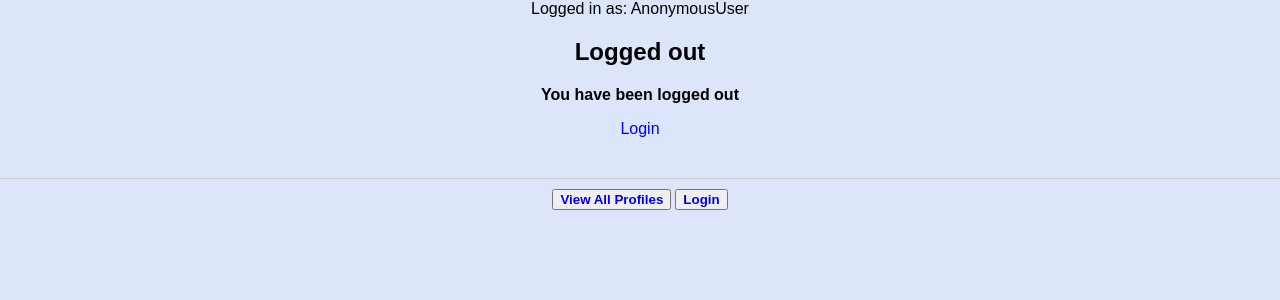
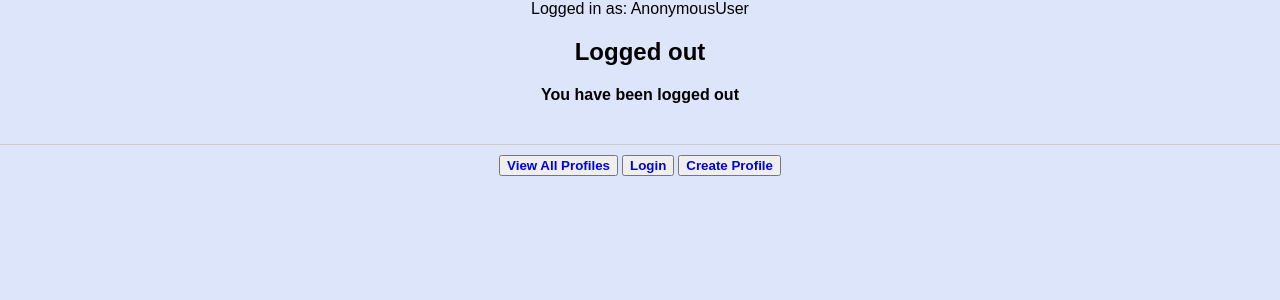
Before and after one commit to sulafaljabal/cs412, a Django app: page /mini_insta/logged_out/ in a window 1280 px wide. Shown: the top 300 px of the page. Run offline with Django 5.2, Linux system fonts and the light colour scheme.

Commit message:
Fixed loggin out redirect issue. Added functionality for following and unfollowing users as well as liking and removing post

```diff
--- a/mini_insta/forms.py
+++ b/mini_insta/forms.py
@@ -35,3 +35,9 @@ class UpdatePostForm(forms.ModelForm):
 
     #endMeta
 #end class UpdateProfileForm
+
+class CreateProfileForm(forms.ModelForm):
+    """Form to create profile through application"""
+    class Meta:
+        model = Profile
+        fields = ['username', 'display_name', 'bio_text', 'profile_image_url']
--- a/mini_insta/templates/mini_insta/base.html
+++ b/mini_insta/templates/mini_insta/base.html
@@ -40,6 +40,7 @@
 
                 {% else %}
                 <button type="button"><strong><a href="{% url 'login' %}">Login</a></strong></button>
+                <button type="button"><strong><a href="{% url 'create_profile' %}">Create Profile</a></strong></button>
 
                 {% endif %}
             </nav>
--- a/mini_insta/templates/mini_insta/logged_out.html
+++ b/mini_insta/templates/mini_insta/logged_out.html
@@ -9,7 +9,6 @@
 <h2>Logged out</h2>
 <p><strong>You have been logged out</strong></p>
 
-
-<p><a href="{% url 'login' %}">Login</p>
+<!--Logging in button is already present in base template-->
 
 {% endblock %}
--- a/mini_insta/templates/mini_insta/login.html
+++ b/mini_insta/templates/mini_insta/login.html
@@ -14,7 +14,7 @@
 <form method="post" >
     {% csrf_token %}
     {{form.as_p}}
-    <input type="hidden" next = "next" value="{% url 'show_all_profiles' %}">
+    <input type="hidden" name = "next" value="{% url 'show_all_profiles' %}">
     <button type="submit">Login</button>
 </form>
 {% endblock %}
--- a/mini_insta/urls.py
+++ b/mini_insta/urls.py
@@ -34,4 +34,6 @@ urlpatterns = [
     path('logout/', auth_views.LogoutView.as_view(next_page='logged_out'), name='logout'),
     path('logged_out/', LoggedOutView.as_view(), name='logged_out'),
 
+    path('create_profile/', CreateProfileView.as_view(), name='create_profile'),
+
 ]
--- a/mini_insta/views.py
+++ b/mini_insta/views.py
@@ -9,6 +9,10 @@ from .models import * # Profile, Post, Photos
 from django.urls import reverse
 from .forms import * #CreatePostForm, more incoming
 from django.contrib.auth.mixins import LoginRequiredMixin
+from django.contrib.auth.forms import UserCreationForm
+from django.contrib.auth import login
+from django.shortcuts import redirect
+
 
 
 class ProfileRequiredMixin(LoginRequiredMixin):
@@ -340,3 +344,121 @@ class LoggedOutView(TemplateView):
     """A view to show confirmation that user has been logged out"""
     template_name = 'mini_insta/logged_out.html'
 #endclass
+
+class CreateProfileView(CreateView):
+    """View to let user create a profile"""
+    model = Profile
+    form_class = CreateProfileForm
+    template_name = 'mini_insta/create_profile_form.html'
+
+    def get_context_data(self, **kwargs):
+        """add UserCreationForm to context (creating django user)"""
+        context = super().get_context_data(**kwargs)
+
+        if 'user_form' not in context:
+            context['user_form'] = UserCreationForm()
+        return context
+    #enddef
+
+    def form_valid(self, form):
+        """Create the associated User object before associating it with and saving the Profile object"""
+
+        signup_form = UserCreationForm(self.request.POST)
+        if signup_form.is_valid():
+            user = signup_form.save()
+            login(self.request, user, backend='django.contrib.auth.backends.ModelBackend')
+            form.instance.user = user
+            return super().form_valid(form)
+        else:
+            return super().form_invalid() # failed
+        #endif
+    #enddef
+#endclass
+
+class FollowProfileView(ProfileRequiredMixin, TemplateView):
+    """View to follow a profile."""
+    template_name = 'mini_insta/show_profile.html'
+
+    def dispatch(self, request, *args, **kwargs):
+        """Handle following the profile before rendering the template."""
+
+        user_profile = self.get_profile()
+        profile_to_follow = Profile.objects.get(pk=kwargs['pk'])
+
+        if user_profile != profile_to_follow:
+            existing_follow = Follow.objects.filter(
+                follower_profile=user_profile,
+                profile=profile_to_follow
+            ).first()
+
+            if not existing_follow:
+                Follow.objects.create(
+                    follower_profile=user_profile,
+                    profile=profile_to_follow
+                )
+        return redirect('show_profile', pk=profile_to_follow.pk)
+    #enddef
+#endclass
+
+class DeleteFollowView(ProfileRequiredMixin, TemplateView):
+    """View to unfollow a profile."""
+    template_name = 'mini_insta/show_profile.html'
+
+    def dispatch(self, request, *args, **kwargs):
+        """Handle unfollowing the profile before rendering the template."""
+
+        user_profile = self.get_profile()
+        profile_to_unfollow = Profile.objects.get(pk=kwargs['pk'])
+
+        Follow.objects.filter(
+            follower_profile=user_profile,
+            profile=profile_to_unfollow
+        ).delete() # deleting follow
+
+        return redirect('show_profile', pk=profile_to_unfollow.pk)
+    #enddef
+#endclass
+
+class LikePostView(ProfileRequiredMixin, TemplateView):
+    """View to like a post."""
+    template_name = 'mini_insta/show_post.html'
+
+    def dispatch(self, request, *args, **kwargs):
+        """Handle liking the post before rendering the template."""
+
+        user_profile = self.get_profile()
+        post_to_like = Post.objects.get(pk=kwargs['pk'])
+
+        if user_profile != post_to_like.profile:
+            existing_like = Like.objects.filter(
+                profile=user_profile,
+                post=post_to_like
+            ).first()
+
+            if not existing_like:
+                Like.objects.create(
+                    profile=user_profile,
+                    post=post_to_like
+                )
+        return redirect('show_post', pk=post_to_like.pk)
+    #enddef
+#endclass
+
+class DeleteLikeView(ProfileRequiredMixin, TemplateView):
+    """View to unlike a post."""
+    template_name = 'mini_insta/show_post.html'
+
+    def dispatch(self, request, *args, **kwargs):
+        """Handle unliking the post before rendering the template."""
+
+        user_profile = self.get_profile()
+        post_to_unlike = Post.objects.get(pk=kwargs['pk'])
+
+        Like.objects.filter(
+            profile=user_profile,
+            post=post_to_unlike
+        ).delete() # removing like
+
+        return redirect('show_post', pk=post_to_unlike.pk)
+    #enddef
+#end class
```
Also changed, not shown: mini_insta/templates/mini_insta/create_profile_form.html (added, +31 -0 lines), db.sqlite3.
